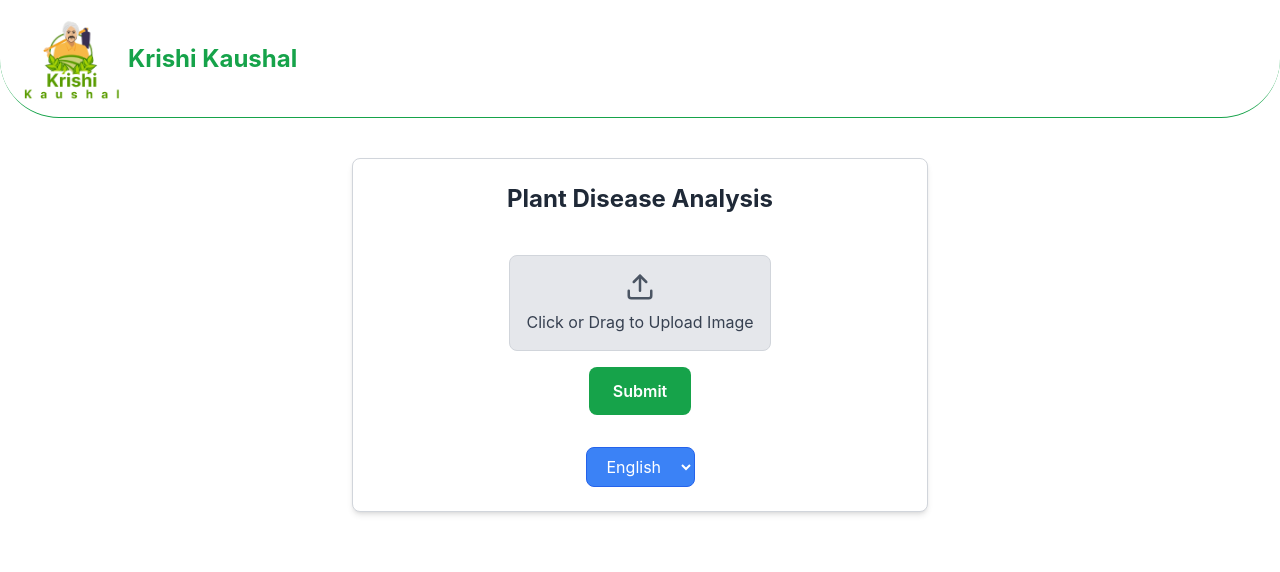
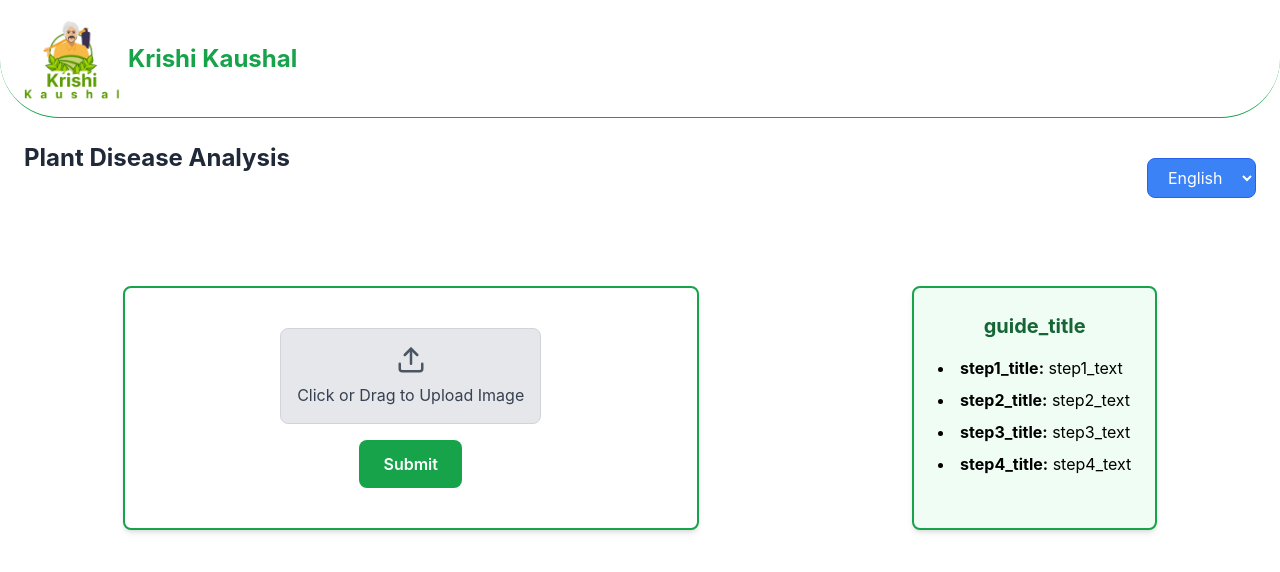
Before and after one commit to BhavyaFattania/krishikaushal, a React (Create React App) app: page / in a window 1280 px wide. Shown: the top 572 px of the page. Built offline with nearby package versions, Linux system fonts and the light colour scheme.

Commit message:
feat: Add logo to Header component

```diff
--- a/src/pages/PlantAnalyze.jsx
+++ b/src/pages/PlantAnalyze.jsx
@@ -2,6 +2,7 @@ import React from 'react';
 import { usePlantAnalyze } from '../hooks/usePlantAnalyze';
 import { useTranslation } from 'react-i18next';
 import { FiUpload } from 'react-icons/fi';
+import GuideCard from '../components/GuideCard';
 
 const PlantAnalyze = () => {
     const { t, i18n } = useTranslation();
@@ -22,19 +23,37 @@ const PlantAnalyze = () => {
     };
 
     return (
-    <div className="max-w-xl mx-auto mt-10 p-6 border border-gray-300 rounded-lg shadow-md bg-white">
-      <h1 className="text-2xl font-bold mb-6 text-center text-gray-800">{t('title')}</h1>
-
+        <>
+            <div className='flex justify-between p-6'>
+                <h1 className="text-2xl font-bold   mb-6 text-center text-gray-800">{t('title')}</h1>
+                <p></p>
+                <div className="mt-4 text-center">
+                    <select
+                        onChange={changeLanguage}
+                        value={i18n.language}
+                        className="px-4 py-2 bg-blue-500 text-white rounded-lg border border-blue-600 hover:bg-blue-600 focus:outline-none focus:ring-2 focus:ring-blue-500 transition-colors duration-300"
+                    >
+                        <option value="en">English</option>
+                        <option value="hi">हिन्दी</option>
+                        <option value="gu">ગુજરાતી</option>
+                    </select>
+                </div>
+            </div>
+            <div className='flex justify-center m-2'>
                 {error && <p className="text-red-500 mt-4 text-center">{t('error')}</p>}
 
                 {responseData && (
-        <div className="mt-8 bg-gray-100 p-4 rounded-md shadow-inner">
+                    <div className="mt-8 bg-gray-100 p-4 rounded-md shadow-inner text-start">
                         <h2 className="text-lg font-semibold mb-2 text-gray-700">{t('result')}</h2>
                         <p><strong className="font-medium">{t('crop')}</strong> {responseData.crop}</p>
                         <p><strong className="font-medium">{t('disease')}</strong> {responseData.disease}</p>
                         <p><strong className="font-medium">{t('treatment')}</strong> {responseData.treatment}</p>
                     </div>
                 )}
+            </div>
+            <div className='flex flex-col sm:flex-row m-4'>
+
+                <div className="max-w-xl w-full mx-auto mt-10 p-6 border-2 border-green-600  rounded-lg shadow-md bg-white">
 
                     <form onSubmit={handleSubmit} className="flex flex-col items-center p-4">
                         <label htmlFor="file-upload" className="flex flex-col items-center cursor-pointer bg-gray-200 border border-gray-300 rounded-lg p-4 hover:bg-gray-300 transition-colors duration-300">
@@ -67,19 +86,11 @@ const PlantAnalyze = () => {
                             {loading ? t('analyzing') : t('submit_button')}
                         </button>
                     </form>
+                </div>
+                <GuideCard />
 
-      <div className="mt-4 text-center">
-        <select
-          onChange={changeLanguage}
-          value={i18n.language}
-          className="px-4 py-2 bg-blue-500 text-white rounded-lg border border-blue-600 hover:bg-blue-600 focus:outline-none focus:ring-2 focus:ring-blue-500 transition-colors duration-300"
-        >
-          <option value="en">English</option>
-          <option value="hi">हिन्दी</option>
-          <option value="gu">ગુજરાતી</option>
-        </select>
             </div>
-    </div>
+        </>
     );
 };
 
```
Lines whose indentation alone changed are shown as unchanged.
